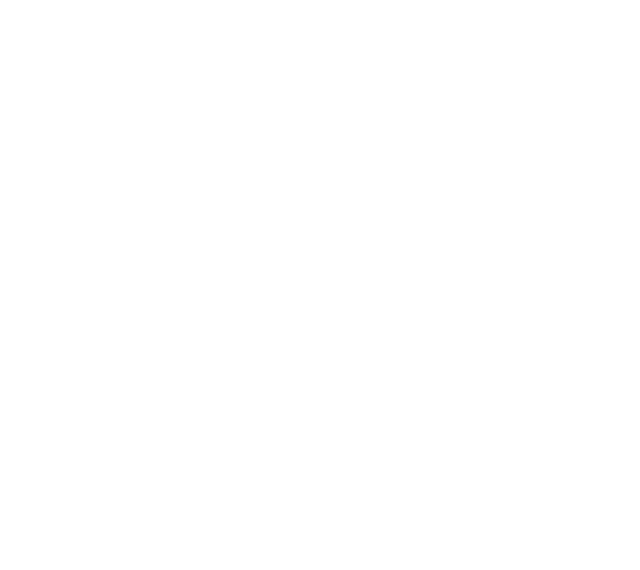
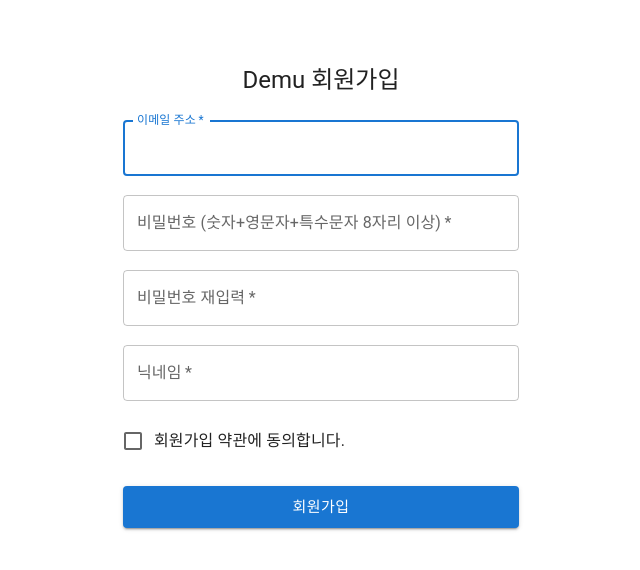
Before and after one commit to GisangLee/dev-comu-frontend, a React (Create React App) app: page /signup in a window 1280 px wide. Before the commit this address had no page. Shown: the top 570 px of the page, without its empty margins (319-959 px from the left). Built offline with nearby package versions, Linux system fonts and the light colour scheme; no server answers.

Commit message:
sign up page

```diff
--- a/package.json
+++ b/package.json
@@ -1,5 +1,6 @@
 {
   "name": "dev_comu_frontend",
+  "proxy": "http://127.0.0.1:8000",
   "version": "0.1.0",
   "private": true,
   "dependencies": {
@@ -9,10 +10,14 @@
     "@testing-library/jest-dom": "^5.16.5",
     "@testing-library/react": "^13.3.0",
     "@testing-library/user-event": "^13.5.0",
+    "axios": "^0.27.2",
+    "http-proxy-middleware": "^2.0.6",
     "react": "^18.2.0",
+    "react-axios": "^2.0.6",
     "react-dom": "^18.2.0",
     "react-router-dom": "^6.3.0",
     "react-scripts": "5.0.1",
+    "styled-components": "^5.3.5",
     "web-vitals": "^2.1.4"
   },
   "scripts": {
--- a/public/index.html
+++ b/public/index.html
@@ -9,7 +9,6 @@
       name="description"
       content="Web site created using create-react-app"
     />
-    <link rel="apple-touch-icon" href="%PUBLIC_URL%/logo192.png" />
     <!--
       manifest.json provides metadata used when your web app is installed on a
       user's mobile device or desktop. See https://developers.google.com/web/fundamentals/web-app-manifest/
--- /dev/null
+++ b/src/api/accounts.js
@@ -0,0 +1,26 @@
+import React from 'react';
+import axios from "axios";
+import ENV from '../config';
+
+export const SignupApi = async (data, navigate, setRegisterError) => {
+    const env = ENV();
+
+    const headers = {
+        'Content-Type': 'application/json',
+        //'Authorization': 'JWT fefege...',
+        "system-key": `${env.SYSTEM_KEY}`,
+    };
+
+    await axios
+    .post(`/api-v1/accounts/signup`, data, { headers })
+    .then(function (response) {
+      console.log(response, '성공');
+      navigate('/login');
+    })
+    .catch(function (err) {
+      console.log(err);
+      const res = err.response.data;
+      console.log(res);
+      setRegisterError('회원가입에 실패하였습니다. 다시한번 확인해 주세요.');
+    });
+};
--- a/src/components/home/main.js
+++ /dev/null
@@ -1,13 +0,0 @@
-import React from 'react';
-import { Button, Container } from '@mui/material';
-
-
-const Home = () => {
-    return (
-        <Container sx={ { bgcolor:"primary.main", display:"flex", flexDirection:"column" } } maxWidth="md">
-            메인
-        </Container>
-    );
-};
-
-export default Home;
--- /dev/null
+++ b/src/components/home/signup.js
@@ -0,0 +1,170 @@
+import React, { useState } from 'react';
+import { useNavigate } from 'react-router-dom';
+import { Button, Container, TextField, CssBaseline, Box, FormControl, Grid, FormControlLabel, Checkbox, Typography, FormHelperText } from '@mui/material';
+import { SignupApi } from '../../api/accounts';
+import styled from "styled-components";
+
+const FormHelperTexts = styled(FormHelperText)`
+  width: 100%;
+  padding-left: 16px;
+  font-weight: 700 !important;
+  color: #d32f2f !important;
+`;
+
+const Signup = () => {
+    const [checked, setChecked] = useState(false);
+    const [emailError, setEmailError] = useState('');
+    const [passwordState, setPasswordState] = useState('');
+    const [passwordError, setPasswordError] = useState('');
+    const [nameError, setNameError] = useState('');
+    const [registerError, setRegisterError] = useState('');
+    const navigate = useNavigate();
+
+    const handleAgree = (e) => {
+        setChecked(e.target.checked);
+    };
+
+    const handleSubmit = (e) => {
+        e.preventDefault();
+
+        const data = new FormData(e.currentTarget);
+
+        let joinData = {
+            email: data.get('email'),
+            username: data.get('name'),
+            password: data.get('password'),
+            rePassword: data.get('rePassword'),
+        };
+
+        const { email, username, password, rePassword } = joinData;
+
+        // 이메일 유효성 체크
+        const emailRegex = /([\w-.]+)@((\[[0-9]{1,3}\.[0-9]{1,3}\.[0-9]{1,3}\.)|(([\w-]+\.)+))([a-zA-Z]{2,4}|[0-9]{1,3})(\]?)$/;
+        if (!emailRegex.test(email)) setEmailError('올바른 이메일 형식이 아닙니다.');
+        else setEmailError('');
+
+        // 비밀번호 유효성 체크
+        const passwordRegex = /^(?=.*[a-zA-Z])(?=.*[!@#$%^*+=-])(?=.*[0-9]).{8,25}$/;
+        if (!passwordRegex.test(password))
+        setPasswordState('숫자+영문자+특수문자 조합으로 8자리 이상 입력해주세요!');
+        else setPasswordState('');
+
+        // 비밀번호 같은지 체크
+        if (password !== rePassword) setPasswordError('비밀번호가 일치하지 않습니다.');
+        else setPasswordError('');
+
+        // 이름 유효성 검사
+        const nameRegex = /^[가-힣a-zA-Z]+$/;
+        if (!nameRegex.test(username) || username.length < 1) setNameError('올바른 이름을 입력해주세요.');
+        else setNameError('');
+
+        // 회원가입 동의 체크
+        if (!checked) alert('회원가입 약관에 동의해주세요.');
+
+        if (
+            emailRegex.test(email) &&
+            passwordRegex.test(password) &&
+            password === rePassword &&
+            nameRegex.test(username) &&
+            checked
+        ) {
+            // API 요청
+            joinData = {
+                email: data.get('email'),
+                username: data.get('name'),
+                password: data.get('password'),
+            };
+            SignupApi(joinData, navigate, setRegisterError);
+        }
+    };
+
+    return (
+        <Container component="main" maxWidth="xs">
+        <CssBaseline />
+        <Box
+            sx={{
+            marginTop: 8,
+            display: 'flex',
+            flexDirection: 'column',
+            alignItems: 'center',
+            }}
+        >
+            <Typography component="h1" variant="h5">
+            Demu 회원가입
+            </Typography>
+            <Box component="form" onSubmit={ handleSubmit } noValidate sx={{ mt: 3 }}>
+            <FormControl component="fieldset" variant="standard">
+                <Grid container spacing={2}>
+                <Grid item xs={12}>
+                    <TextField
+                        required
+                        autoFocus
+                        fullWidth
+                        type="email"
+                        id="email"
+                        name="email"
+                        label="이메일 주소"
+                        error={ emailError !== '' || false }
+                    />
+                </Grid>
+                <FormHelperTexts>{emailError}</FormHelperTexts>
+                <Grid item xs={12}>
+                    <TextField
+                        required
+                        fullWidth
+                        type="password"
+                        id="password"
+                        name="password"
+                        label="비밀번호 (숫자+영문자+특수문자 8자리 이상)"
+                        error={passwordState !== '' || false}
+                    />
+                </Grid>
+                <FormHelperTexts>{passwordState}</FormHelperTexts>
+                <Grid item xs={12}>
+                    <TextField
+                        required
+                        fullWidth
+                        type="password"
+                        id="rePassword"
+                        name="rePassword"
+                        label="비밀번호 재입력"
+                        error={passwordError !== '' || false}
+                    />
+                </Grid>
+                <FormHelperTexts>{passwordError}</FormHelperTexts>
+                <Grid item xs={12}>
+                  <TextField
+                    required
+                    fullWidth
+                    id="name"
+                    name="name"
+                    label="닉네임"
+                    error={nameError !== '' || false}
+                  />
+                </Grid>
+                <FormHelperTexts>{nameError}</FormHelperTexts>
+                <Grid item xs={12}>
+                    <FormControlLabel
+                    control={<Checkbox onChange={ handleAgree } color="primary" />}
+                    label="회원가입 약관에 동의합니다."
+                    />
+                </Grid>
+                </Grid>
+                <Button
+                type="submit"
+                fullWidth
+                variant="contained"
+                sx={{ mt: 3, mb: 2 }}
+                size="large"
+                >
+                회원가입
+                </Button>
+            </FormControl>
+            <FormHelperTexts>{registerError}</FormHelperTexts>
+            </Box>
+        </Box>
+        </Container>
+    );
+};
+
+export default Signup;
--- a/src/pages/index.js
+++ b/src/pages/index.js
@@ -1,11 +1,11 @@
 import React from 'react';
-import { BrowserRouter, Route, Routes } from "react-router-dom";
-import Home from '../components/home/main';
+import { Route, Routes } from "react-router-dom";
+import Signup from '../components/home/signup';
 
 const Root = () => {
     return (
         <Routes>
-            <Route path="/" element={<Home/>}></Route>
+            <Route path="/signup" element={<Signup/>}></Route>
         </Routes>
     );
 };
```
Also changed, not shown: 2 other files (tests, documents, lock files or other folders).
